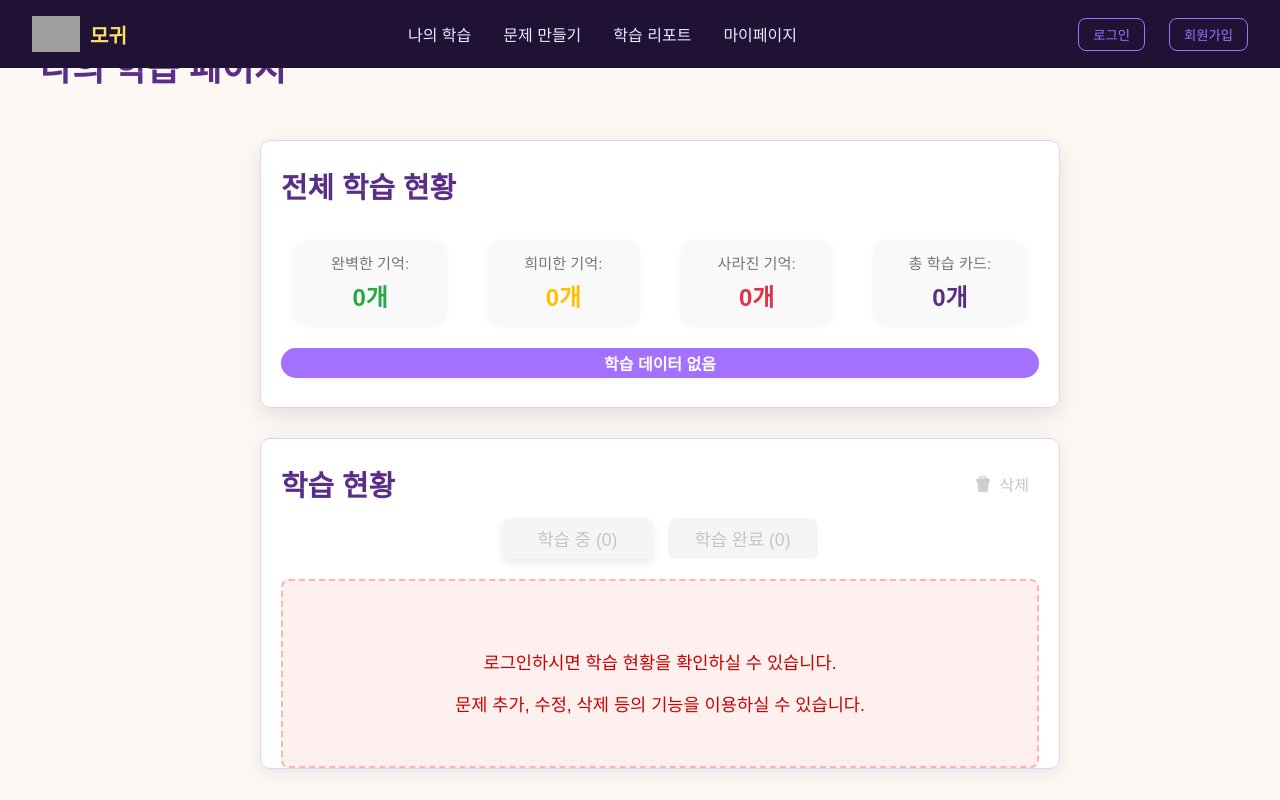
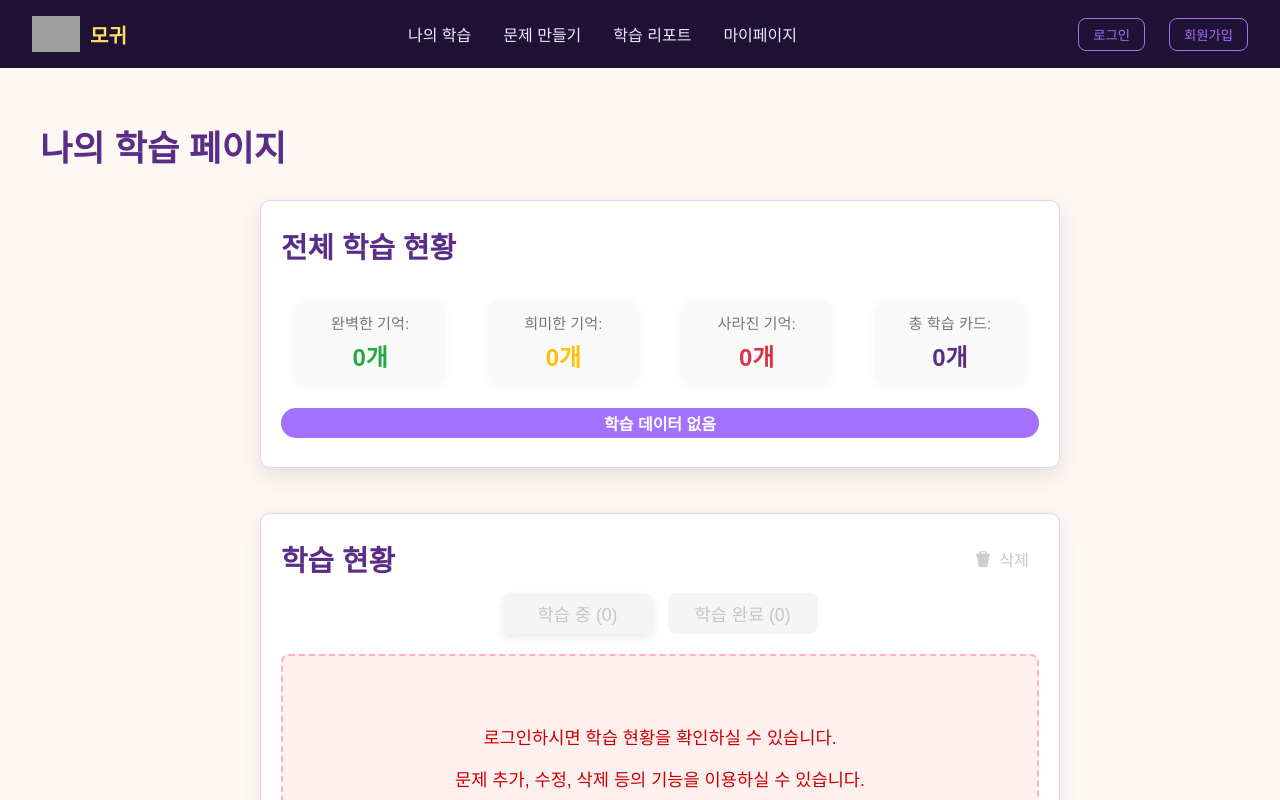
Before and after one commit to suhyun113/Mogwi, a Vue app in the folder frontend/: page /mystudy in a window 1280 px wide. Built offline with nearby package versions, Linux system fonts and the light colour scheme; grey boxes are pictures that could not be loaded.

Commit message:
Style (frontend): 컴포넌트 위치 수정

```diff
--- a/frontend/src/views/MyStudyView.vue
+++ b/frontend/src/views/MyStudyView.vue
@@ -216,42 +216,38 @@ export default {
     color: #5a2e87;
     font-size: 2.2rem;
     font-weight: 700;
-    /* 배경 및 그림자 제거 (이전 답변에서 적용) */
     background-color: transparent;
     border-radius: 0;
     box-shadow: none;
     padding: 0;
-    /* 왼쪽 상단 배치 (이전 답변에서 적용) */
     position: absolute;
-    top: 40px; /* mystudy의 padding-top과 일치 */
-    left: 40px; /* mystudy의 padding-left와 일치 */
+    top: 120px;
+    left: 40px;
     margin: 0;
     text-align: left;
     width: auto;
-    z-index: 10; /* 다른 요소 위에 오도록 */
+    z-index: 10;
 }
 
 /* OverallStudySummary 컴포넌트 배치 조정 */
 /* OverallStudySummary에 직접 적용할 클래스 */
 .overall-summary-placement {
-    /* position: relative; (선택 사항: MyStudyView에서 z-index 관리가 필요할 때) */
-    z-index: 5; /* 제목보다 낮은 z-index */
-    margin-top: 100px; /* 페이지 제목과의 간격을 줘서 겹치지 않게 */
-    /* MyStudyView 내에서 중앙 정렬을 위해 */
-    width: 100%; /* 부모 너비를 따라가되, 컴포넌트 내부에서 max-width가 적용됨 */
-    max-width: 800px; /* OverallStudySummary의 max-width와 동일하게 맞춤 */
-    box-sizing: border-box; /* 패딩, 보더 포함 너비 계산 */
-    padding: 0 20px; /* mystudy의 좌우 패딩을 고려하여 내용물 중앙 정렬 */
-    margin-bottom: 15px; /* 하단 여백 추가 */
+    z-index: 5;
+    margin-top: 160px; /* 100px에서 160px로 증가 */
+    width: 100%;
+    max-width: 800px;
+    box-sizing: border-box;
+    padding: 0 20px;
+    margin-bottom: 15px;
 }
 
 /* ProblemListSection 배치 조정 */
 .problem-list-section {
     position: relative;
     z-index: 5;
-    margin-top: 15px; /* OverallStudySummary와의 간격 추가 */
+    margin-top: 30px; /* 15px에서 30px로 증가 */
     width: 100%;
-    max-width: 800px; /* MyStudyView 내에서 중앙 정렬을 위해 */
+    max-width: 800px;
     box-sizing: border-box;
     padding: 0 20px;
 }
```
